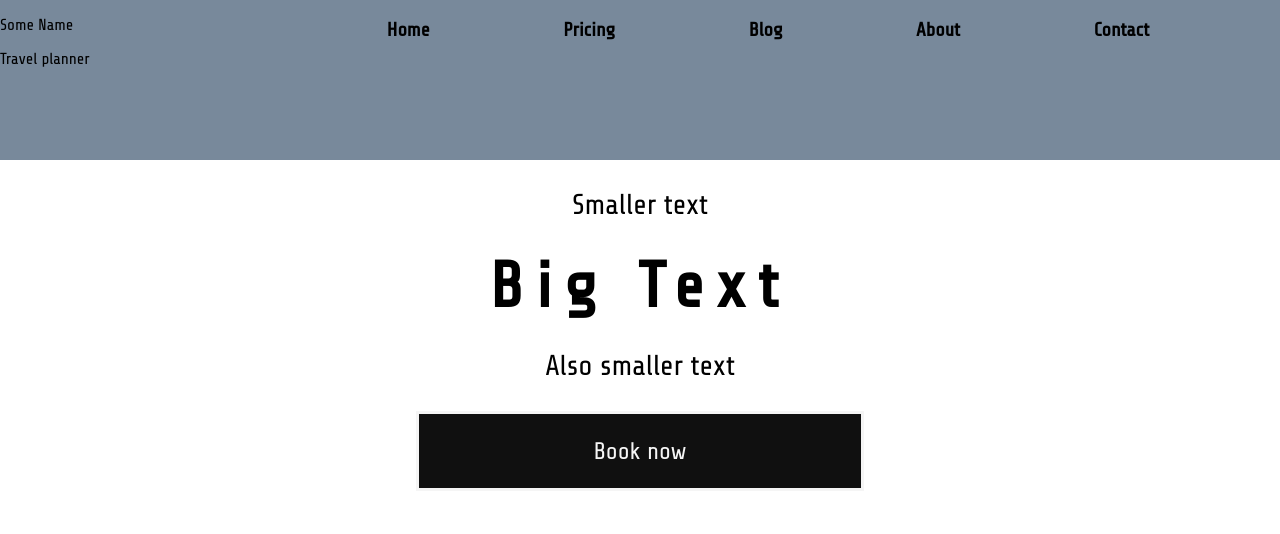
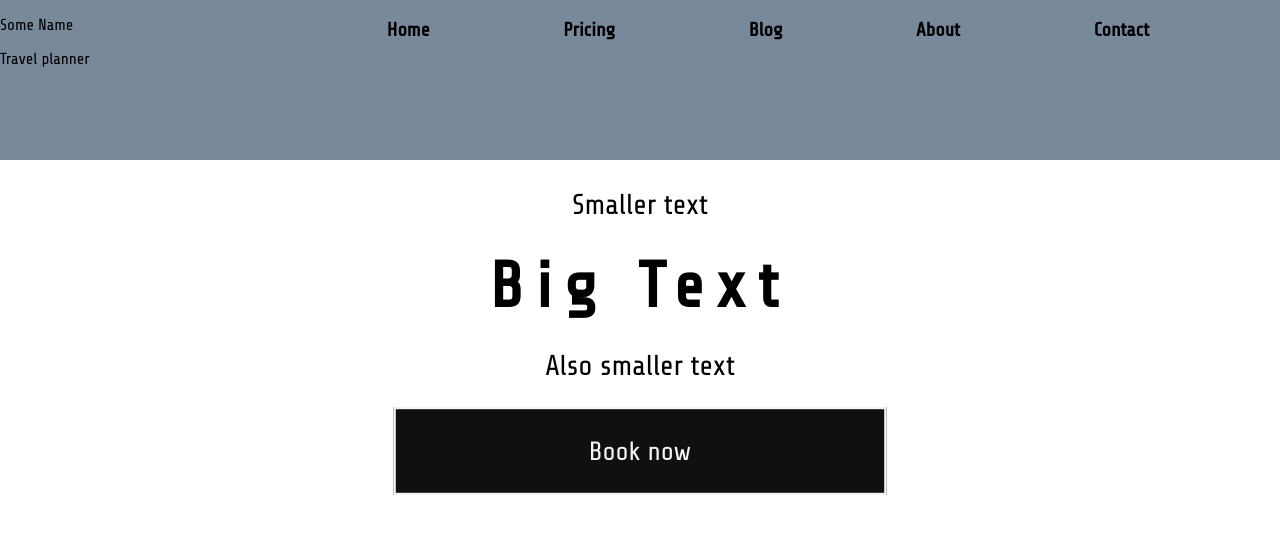
Before and after one commit to senpira/MLP, a plain HTML site: page 20262206/2/index.html in a window 1280 px wide. In both pictures the pointer is over the button "Book now". Drawn offline with Linux system fonts and the light colour scheme.

Commit message:
button upgrade

```diff
--- a/20262206/2/styles.css
+++ b/20262206/2/styles.css
@@ -76,7 +76,9 @@ button{
 
 }
 button:hover{
-    border: 3px solid whitesmoke;
+    transform: scale(1.1);
+    border: 2px solid whitesmoke;
+    transition: 0.5s;
 }
 button:active{
     border: 4px solid rgb(180, 179, 179);
```
